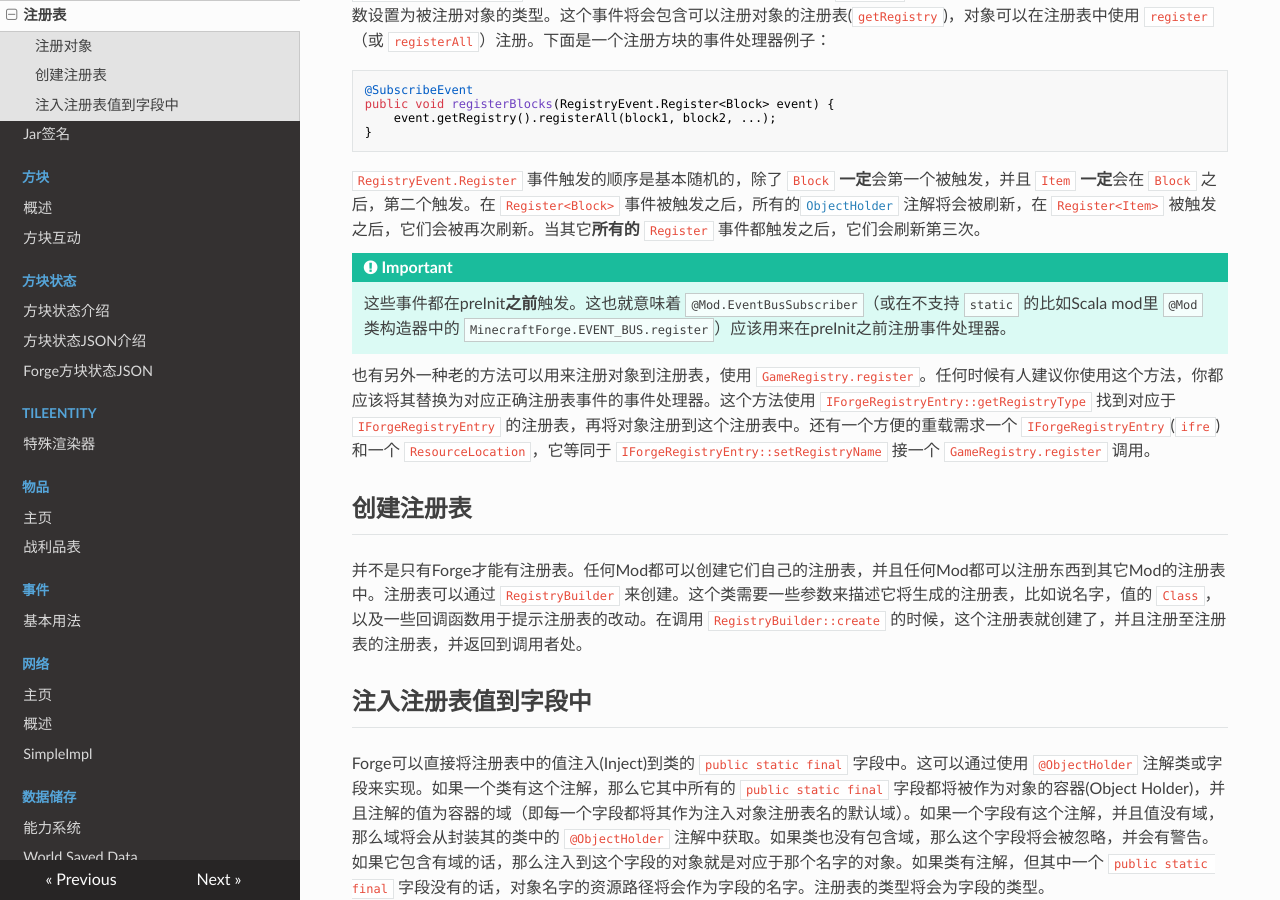
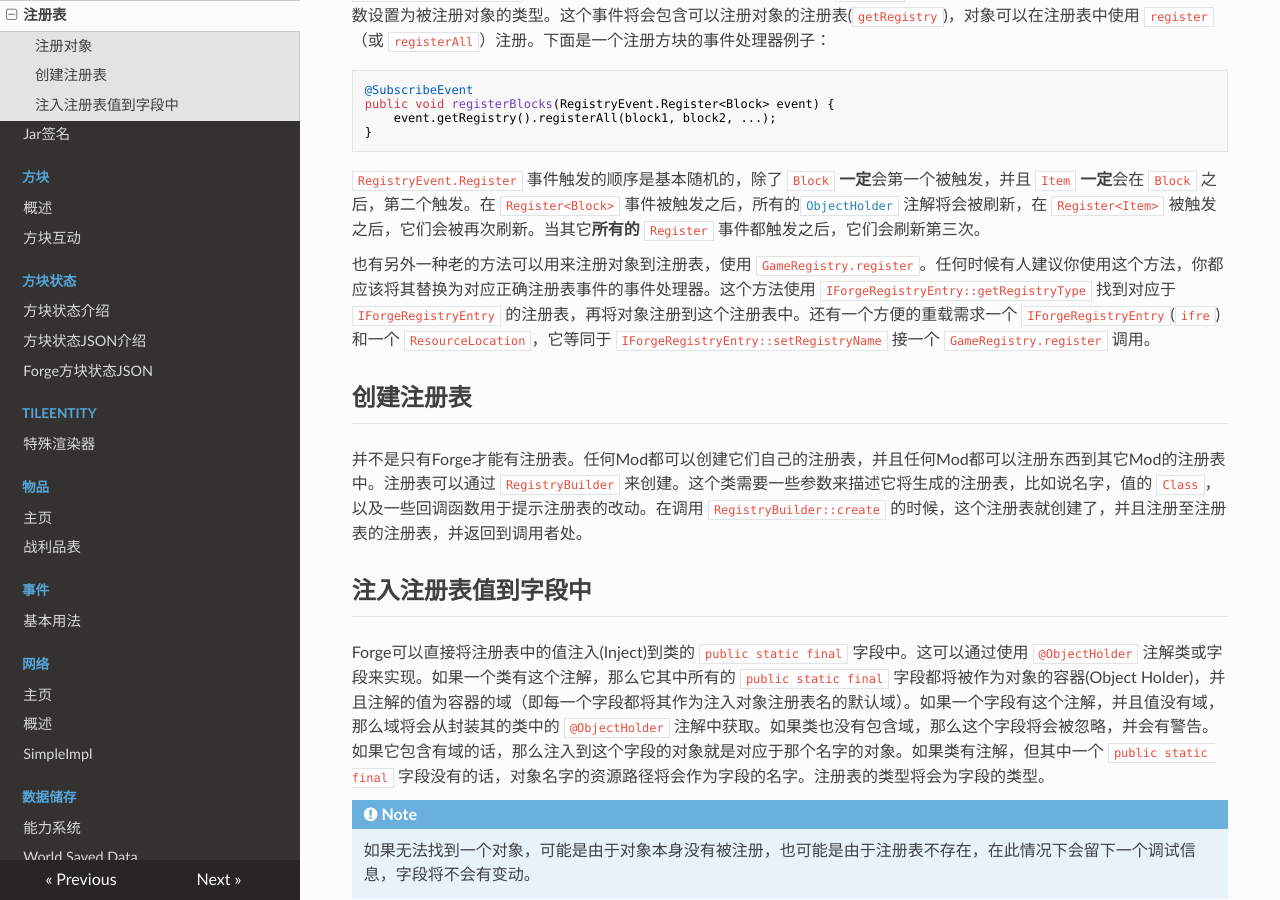
Before and after one commit to Krasjet/Forge-Documentation-CN, an MkDocs documentation site: the page built from docs/concepts/registries.md, in a window 1280 px wide and 900 px high, scrolled down 721 px. Built offline with MkDocs 1.6.1, drawn with Linux system fonts in a browser that asks for light colours; nearby versions of some CDN libraries; old or Windows-style settings are respelled for this version of MkDocs.

Commit message:
Remove outdated admonition on Registries page

````diff
--- a/docs/concepts/registries.md
+++ b/docs/concepts/registries.md
@@ -22,10 +22,6 @@ public void registerBlocks(RegistryEvent.Register<Block> event) {
 ```
 
 `RegistryEvent.Register` 事件触发的顺序是基本随机的，除了 `Block` **一定**会第一个被触发，并且 `Item` **一定**会在 `Block` 之后，第二个触发。在 `Register<Block>` 事件被触发之后，所有的[`ObjectHolder`][ObjectHolder] 注解将会被刷新，在 `Register<Item>` 被触发之后，它们会被再次刷新。当其它**所有的** `Register` 事件都触发之后，它们会刷新第三次。
-
-!!! important
-
-	这些事件都在preInit**之前**触发。这也就意味着 `@Mod.EventBusSubscriber`（或在不支持 `static` 的比如Scala mod里 `@Mod` 类构造器中的 `MinecraftForge.EVENT_BUS.register`）应该用来在preInit之前注册事件处理器。
 
 也有另外一种老的方法可以用来注册对象到注册表，使用 `GameRegistry.register`。任何时候有人建议你使用这个方法，你都应该将其替换为对应正确注册表事件的事件处理器。这个方法使用 `IForgeRegistryEntry::getRegistryType` 找到对应于 `IForgeRegistryEntry` 的注册表，再将对象注册到这个注册表中。还有一个方便的重载需求一个 `IForgeRegistryEntry`(`ifre`)和一个 `ResourceLocation`，它等同于 `IForgeRegistryEntry::setRegistryName` 接一个 `GameRegistry.register` 调用。
 
````
